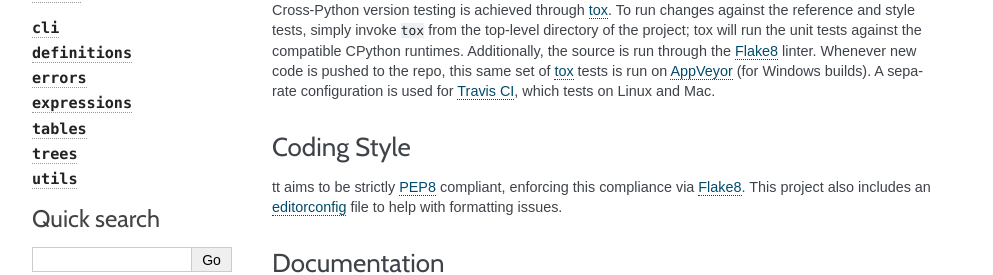
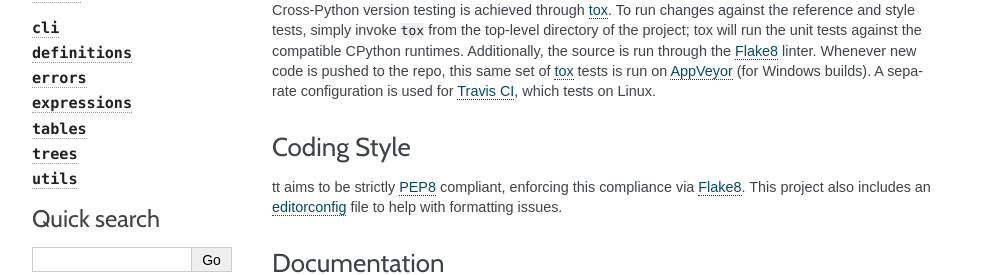
Before and after one commit to welchbj/tt, a Sphinx documentation site: the page built from docs/development.rst, in a window 1280 px wide. Shown: the part 657-932 px from the top of the page, without its empty margins (148-1141 px from the left). Built offline with Sphinx 7.4.7, drawn with Linux system fonts in a browser that asks for light colours; some web fonts are replaced.

Commit message:
Remove testing of Mac OSX until Travis story here improves

```diff
--- a/README.rst
+++ b/README.rst
@@ -70,9 +70,9 @@
     :target: https://pypi.python.org/pypi/ttable
     :alt: tt's PyPI page
 
-.. |nixbuild| image:: https://img.shields.io/travis/welchbj/tt/develop.svg?style=flat-square&label=mac%2Flinux%20build
+.. |nixbuild| image:: https://img.shields.io/travis/welchbj/tt/develop.svg?style=flat-square&label=linux%20build
     :target: https://travis-ci.org/welchbj/tt
-    :alt: Mac/Linux build on Travis CI
+    :alt: Linux build on Travis CI
 
 .. |winbuild| image:: https://img.shields.io/appveyor/ci/welchbj/tt/develop.svg?style=flat-square&label=windows%20build
     :target: https://ci.appveyor.com/project/welchbj/tt
--- a/docs/development.rst
+++ b/docs/development.rst
@@ -28,7 +28,7 @@
 
 Note that while doc tests are used, this is mostly just to make sure the documentation examples are valid. The true behavior of the library and its public contract are enforced through the unit tests.
 
-Cross-Python version testing is achieved through `tox`_. To run changes against the reference and style tests, simply invoke ``tox`` from the top-level directory of the project; tox will run the unit tests against the compatible CPython runtimes. Additionally, the source is run through the `Flake8`_ linter. Whenever new code is pushed to the repo, this same set of `tox`_ tests is run on `AppVeyor`_ (for Windows builds). A separate configuration is used for `Travis CI`_, which tests on Linux and Mac.
+Cross-Python version testing is achieved through `tox`_. To run changes against the reference and style tests, simply invoke ``tox`` from the top-level directory of the project; tox will run the unit tests against the compatible CPython runtimes. Additionally, the source is run through the `Flake8`_ linter. Whenever new code is pushed to the repo, this same set of `tox`_ tests is run on `AppVeyor`_ (for Windows builds). A separate configuration is used for `Travis CI`_, which tests on Linux.
 
 
 Coding Style
--- a/docs/release_notes.rst
+++ b/docs/release_notes.rst
@@ -17,7 +17,6 @@
     * Update ``__iter__`` in  :class:`TruthTable <tt.tables.truth_table.TruthTable>` to yield inputs as a :func:`namedtuple <python:collections.namedtuple>`-like object rather than a plain :class:`tuple <python:tuple>`
     * Re-organize :doc:`User Guide </user_guide>` into different sections instead of one long page
     * Remove PyPy support, due to addition of C-extensions
-    * Add testing on Mac via Travis
 
 0.5.x
 -----
```
Also changed, not shown: .travis.yml.
